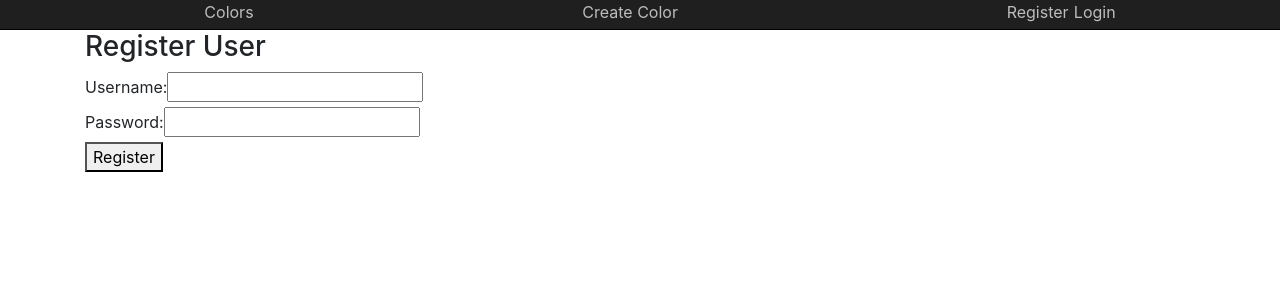
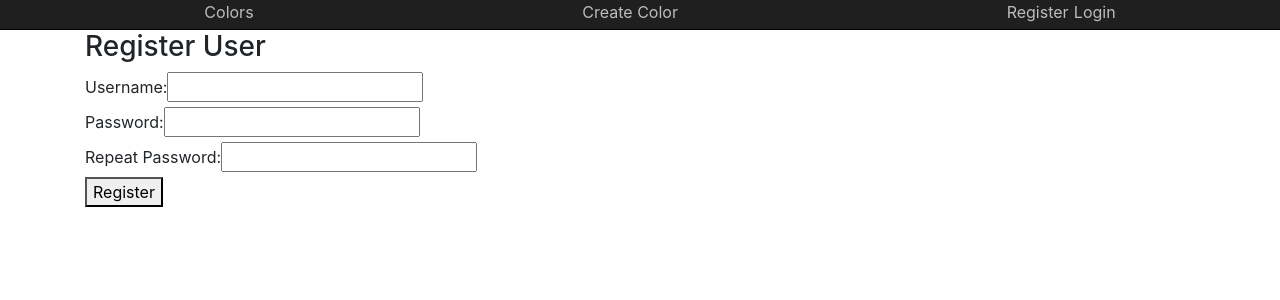
Before and after one commit to dvontrec/Color-Creator, a React app in the folder client/: page /register in a window 1280 px wide. Shown: the top 300 px of the page. Built offline with nearby package versions, Linux system fonts and the light colour scheme.

Commit message:
Add password confirmation to registration form

```diff
--- a/client/src/components/Users/RegisterForm.js
+++ b/client/src/components/Users/RegisterForm.js
@@ -8,15 +8,24 @@ class RegisterForm extends Component {
   onSubmit = formValues => {
     const username = formValues.username;
     const password = formValues.password;
-    const userQuery = `auth?username=${username}&password=${password}`;
-    this.props.registerUser(userQuery);
+    const password2 = formValues.password2;
+    if (password === password2) {
+      const userQuery = `auth?username=${username}&password=${password}`;
+      this.props.registerUser(userQuery);
+    } else {
+      alert('passwords must match');
+    }
   };
 
   render() {
     return (
       <div className="container">
         <h3>Register User</h3>
-        <UserForm submitButton="Register" onSubmit={this.onSubmit} />
+        <UserForm
+          submitButton="Register"
+          onSubmit={this.onSubmit}
+          isRegister={true}
+        />
       </div>
     );
   }
--- a/client/src/components/Users/UserForm.js
+++ b/client/src/components/Users/UserForm.js
@@ -2,11 +2,20 @@ import React, { Component } from 'react';
 import { Field, reduxForm } from 'redux-form';
 
 class UserForm extends Component {
-  renderinput = ({ input, label }) => {
+  renderInput = ({ input, label }) => {
     return (
       <div>
         <label>{label}: </label>
         <input {...input} autoComplete="off" />
+      </div>
+    );
+  };
+
+  renderPasswordInput = ({ input, label }) => {
+    return (
+      <div>
+        <label>{label}: </label>
+        <input {...input} type="password" autoComplete="off" />
       </div>
     );
   };
@@ -18,8 +27,20 @@ class UserForm extends Component {
   render() {
     return (
       <form onSubmit={this.props.handleSubmit(this.onSubmit)}>
-        <Field name="username" component={this.renderinput} label="Username" />
-        <Field name="password" component={this.renderinput} label="Password" />
+        <Field name="username" component={this.renderInput} label="Username" />
+        <Field
+          name="password"
+          component={this.renderPasswordInput}
+          label="Password"
+        />
+        {this.props.isRegister && (
+          <Field
+            name="password2"
+            component={this.renderPasswordInput}
+            label="Repeat Password"
+            type="password"
+          />
+        )}
         <button>{this.props.submitButton}</button>
       </form>
     );
```
